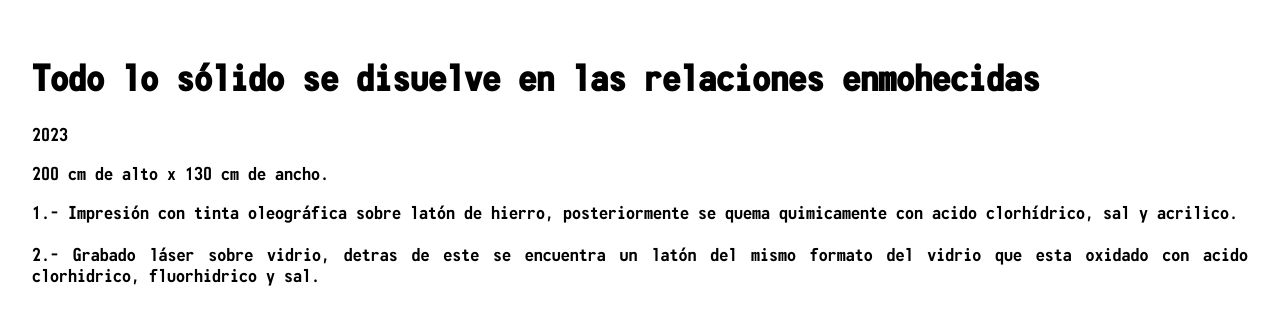
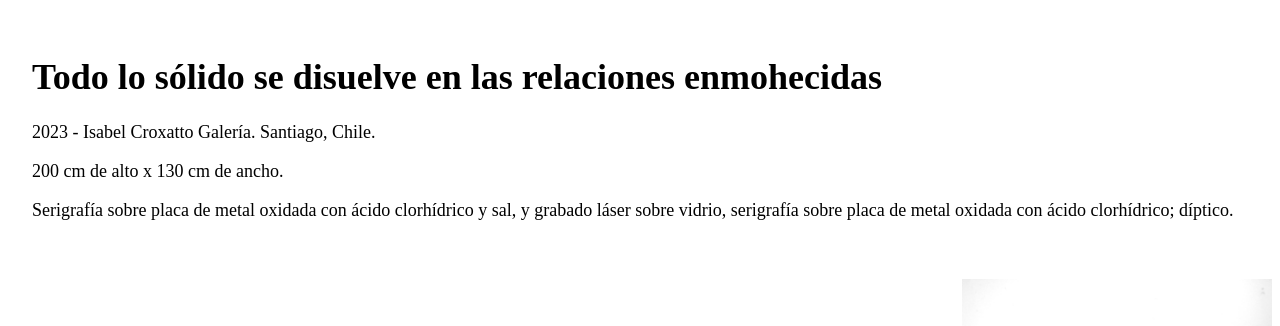
Before and after one commit to alonsobello/alonsobello.github.io, a plain HTML site: page POST-ESCUELA/index.html in a window 1280 px wide. Shown: the top 326 px of the page. Drawn offline with Linux system fonts and the light colour scheme.

Commit message:
cambio titulos, icono

```diff
--- a/POST-ESCUELA/index.html
+++ b/POST-ESCUELA/index.html
@@ -18,15 +18,12 @@
           <h1>Todo lo sólido se disuelve en las
             relaciones enmohecidas</h1>
           <p class="textid">
-            2023
+            2023 - Isabel Croxatto Galería. Santiago, Chile.
           </p>
           <p class="textid">
             200 cm de alto x 130 cm de ancho.
             </p>
-            <p align="justify">1.- Impresión con tinta oleográfica sobre latón de hierro, posteriormente se
-              quema quimicamente con acido clorhídrico, sal y acrilico.<br><br>
-              2.- Grabado láser sobre vidrio, detras de este se encuentra un latón del mismo
-              formato del vidrio que esta oxidado con acido clorhidrico, fluorhidrico y sal.</p>
+            <p align="justify">Serigrafía sobre placa de metal oxidada con ácido clorhídrico y sal, y grabado láser sobre vidrio, serigrafía sobre placa de metal oxidada con ácido clorhídrico; díptico.</p>
           </div>
 
         <!-- Responsive Image Grid -->
--- a/proxy_files/style.css
+++ b/proxy_files/style.css
@@ -1,4 +1,4 @@
-@font-face { font-family: monofonto_rg; src: url(../monofonto_rg.otf); }
+/*@font-face { font-family: monofonto_rg; src: url(../monofonto_rg.otf); } */
 
 * {
     box-sizing: border-box;
@@ -6,7 +6,7 @@
 
   body {
     margin: 0;
-    font-family: monofonto_rg;
+    /*font-family: "Comic Sans MS";*/
   }
 
   .header {
--- a/style_files/style2.css
+++ b/style_files/style2.css
@@ -1,7 +1,7 @@
-@font-face { font-family: monofonto_rg; src: url(../monofonto_rg.otf); }
+/*@font-face { font-family: monofonto_rg; src: url(../monofonto_rg.otf); }*/
 
 body {
-    font-family: monofonto_rg;
+    /*font-family: "Comic Sans MS";*/
     margin-left: 4px;
 }
 
```
Also changed, not shown: A-DIOS-CORROSION/index.html (+1 -1 lines), CONVERGENTES/index.html (+1 -1 lines), MAVI/index.html (+2 -3 lines), favicon.ico (added), favicon3.ico (added), index.html (line endings or trailing spaces).
